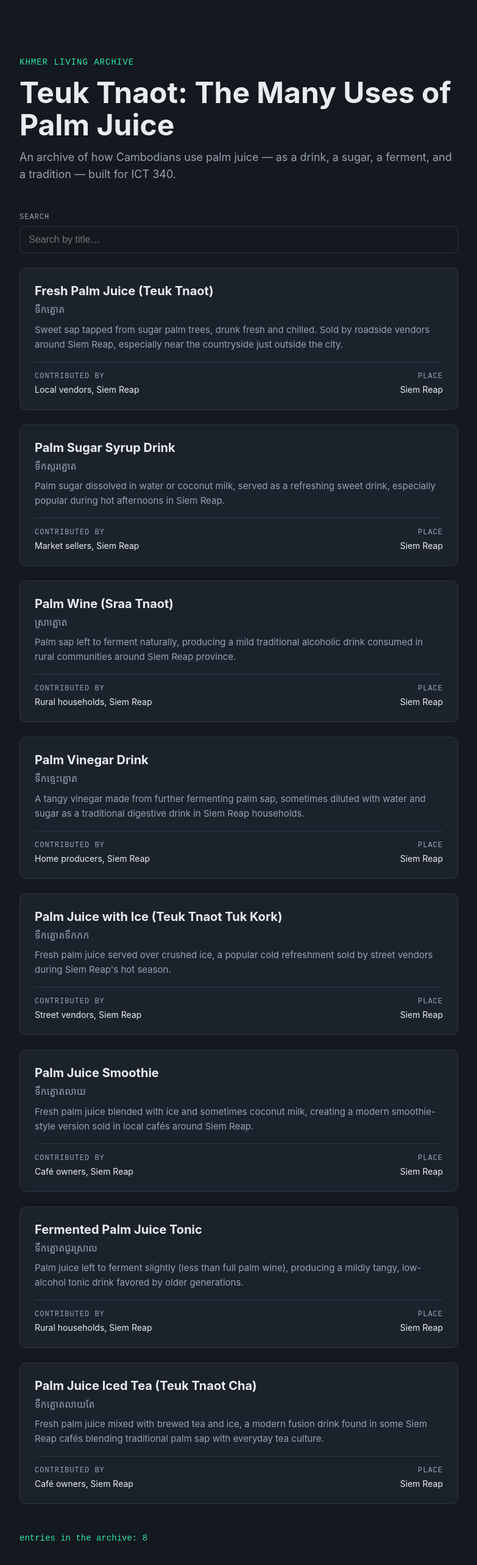
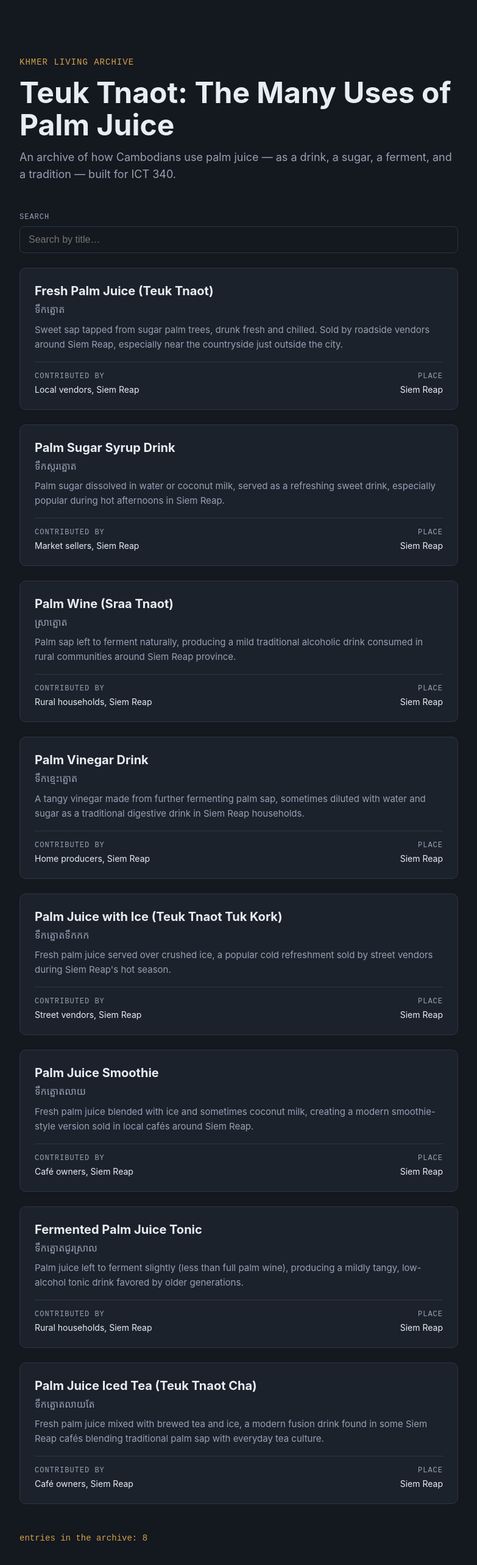
Before and after one commit to khadana/Signature-Drink-of-Siem-Reap, a Next.js app: page / in a window 1280 px wide. Shown: the top 2566 px of the page at 61% size, without its empty margins (248-1031 px from the left). Built offline with nearby package versions, Linux system fonts and the light colour scheme.

Commit message:
add hover/focus polish: amber glow on search, card lift on hover (AI-assisted via Cline)

```diff
--- /dev/null
+++ b/app/globals.css
@@ -0,0 +1,17 @@
+/* Smooth transitions */
+.search-input,
+.entry-card {
+  transition: border-color 0.2s ease, box-shadow 0.2s ease, transform 0.2s ease;
+}
+
+/* Search input — amber focus border + soft glow */
+.search-input:focus {
+  border-color: #d4a24c !important;
+  box-shadow: 0 0 0 3px rgba(212, 162, 76, 0.18);
+}
+
+/* Entry card — subtle hover lift + faint amber ring */
+.entry-card:hover {
+  box-shadow: 0 6px 18px rgba(0, 0, 0, 0.45), 0 0 0 1px rgba(212, 162, 76, 0.5);
+  transform: translateY(-2px);
+}
--- a/app/layout.js
+++ b/app/layout.js
@@ -1,3 +1,4 @@
+import "./globals.css";
 import collection from "../collection.config.js";
 
 export const metadata = {
--- a/app/page.js
+++ b/app/page.js
@@ -13,7 +13,7 @@ const styles = {
   },
   kicker: {
     fontFamily: "'Courier New', monospace",
-    color: "#2EE6A8",
+    color: "#D4A24C",
     fontSize: 14,
     letterSpacing: 1,
   },
@@ -59,7 +59,7 @@ const styles = {
   count: {
     fontFamily: "'Courier New', monospace",
     fontSize: 14,
-    color: "#2EE6A8",
+    color: "#D4A24C",
     marginTop: 48,
   },
   footer: {
@@ -90,6 +90,7 @@ export default function Home() {
       <p style={styles.searchLabel}>SEARCH</p>
       <input
         type="search"
+        className="search-input"
         style={styles.search}
         value={query}
         onChange={(e) => setQuery(e.target.value)}
--- a/components/EntryCard.js
+++ b/components/EntryCard.js
@@ -51,7 +51,7 @@ const styles = {
 
 export default function EntryCard({ entry }) {
   return (
-    <article style={styles.card}>
+    <article className="entry-card" style={styles.card}>
       <h2 style={styles.title}>{entry.title}</h2>
       {entry.titleKhmer && <p style={styles.titleKhmer}>{entry.titleKhmer}</p>}
       <p style={styles.description}>{entry.description}</p>
```
